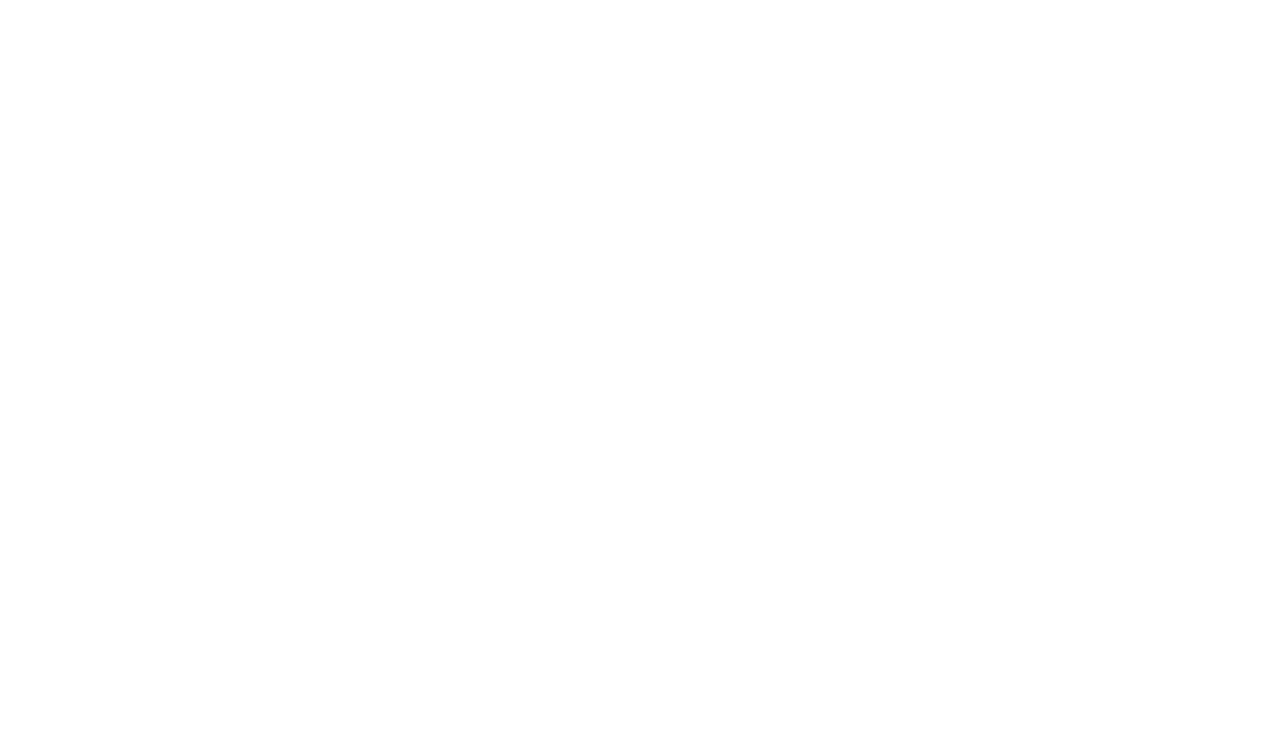
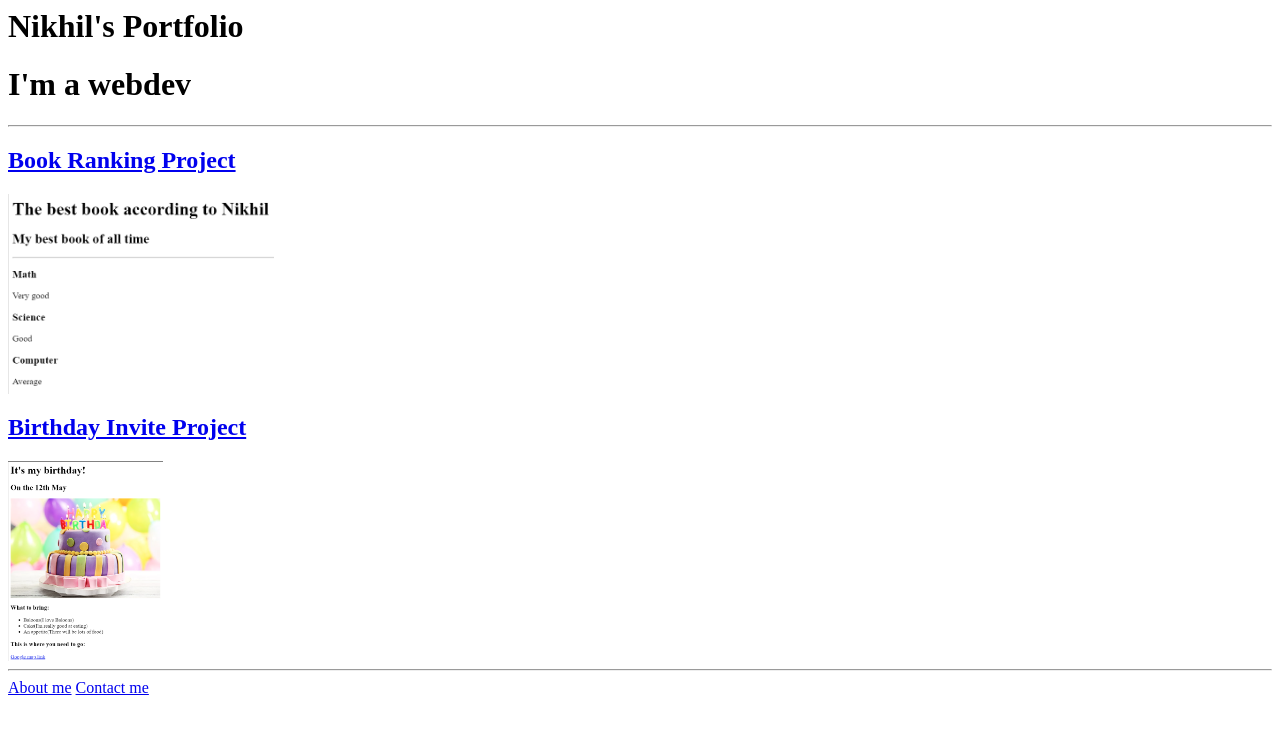
Before and after one commit to NI3HIL/html-portfolio, a plain HTML site: page index.html in a window 1280 px wide. Drawn offline with Linux system fonts and the light colour scheme.

Commit message:
Add files via upload

```diff
--- a/index.html
+++ b/index.html
@@ -13,3 +13,25 @@ HINT for TODO 6: You can use the height attribute set to 200 to make the image s
 https://developer.mozilla.org/en-US/docs/Web/HTML/Element/img#attr-height -->
 
 <!-- TODO 7: Add the Contact Me and About Me page links -->
+
+<!DOCTYPE html/>
+<html lang="en">
+<head>
+    <meta charset="UTF-8">
+    <title>My Portfolio</title>
+</head>
+
+<body>
+    <h1>Nikhil's Portfolio</h1>
+    <h1>I'm a webdev</h1>
+    <hr />
+    <a href="./public/book-ranking.html"><h2>Book Ranking Project</h2></a>
+    <img src="./assets/images/book-ranking.png" height="200" alt="Book Ranking Project"/>
+    <a href="./public/birthday-invite.html"><h2>Birthday Invite Project</h2></a>
+    <img src="./assets/images/birthday-project.png" height="200" alt="Birthday Invite Project"/>
+    <hr />
+    <a href="./public/about.html">About me</a>
+    <a href="./public/contact.html">Contact me</a>
+</body>
+
+</html>
```
